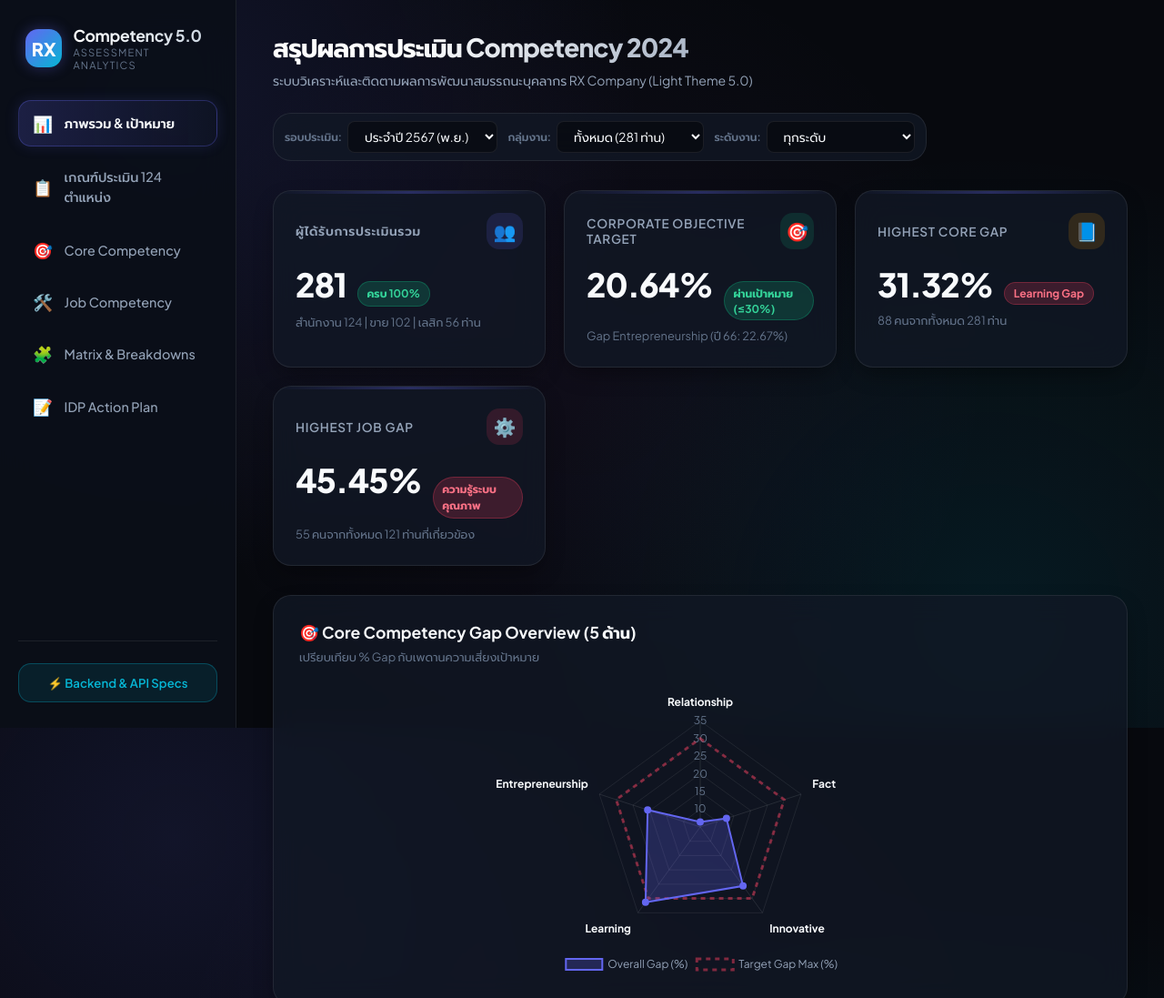
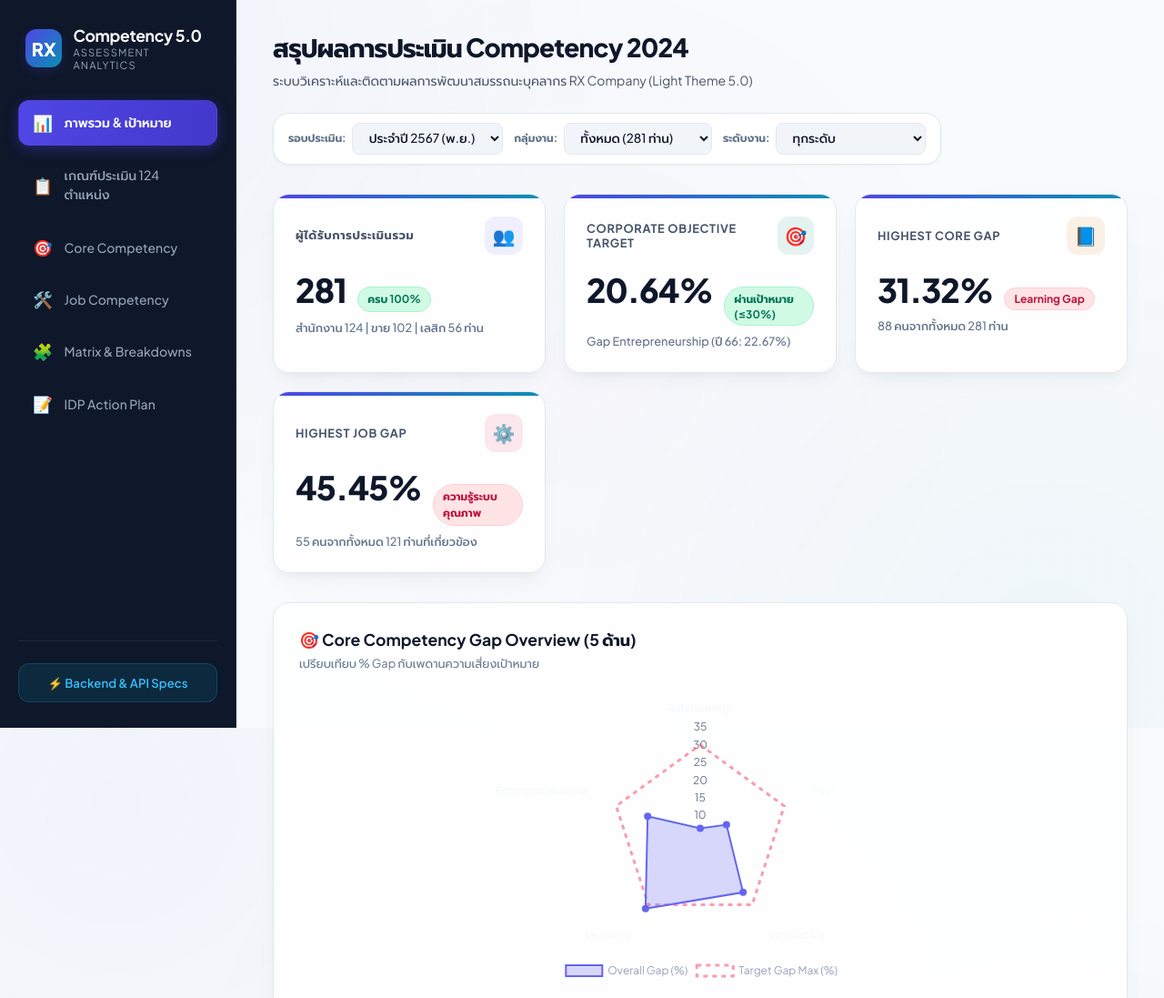
Before and after one commit to jirasaksa-max/Competency, a plain HTML site: page index.html in a window 1280 px wide. Shown: the top 1097 px of the page at 91% size. Drawn offline with nearby package versions, Linux system fonts and the light colour scheme.

Commit message:
Update styles.css

```diff
--- a/styles.css
+++ b/styles.css
@@ -1,43 +1,53 @@
 /* ==========================================================================
-   COMPETENCY ASSESSMENT 5.0 DASHBOARD - DESIGN SYSTEM & STYLES
-   Aesthetic: Dark Modern Enterprise Glassmorphism (5.0 Era UI/UX)
+   COMPETENCY ASSESSMENT 5.0 DASHBOARD - LIGHT MODE DESIGN SYSTEM
+   Aesthetic: Vibrant Modern Enterprise Light Mode (5.0 Era UI/UX)
    ========================================================================== */
 
 :root {
-  /* Color Palette */
-  --bg-dark: #07090e;
-  --bg-card: rgba(18, 24, 38, 0.75);
-  --bg-card-hover: rgba(28, 36, 56, 0.85);
-  --bg-glass: rgba(255, 255, 255, 0.03);
-  --border-color: rgba(255, 255, 255, 0.08);
-  --border-highlight: rgba(99, 102, 241, 0.3);
+  /* Light Theme Color Palette */
+  --bg-main: #f8fafc;
+  --bg-card: rgba(255, 255, 255, 0.92);
+  --bg-card-hover: #ffffff;
+  --bg-glass: rgba(241, 245, 249, 0.6);
+  --border-color: #e2e8f0;
+  --border-highlight: rgba(79, 70, 229, 0.3);
 
-  /* Brand Accents */
-  --primary: #6366f1;
-  --primary-glow: rgba(99, 102, 241, 0.35);
-  --secondary: #06b6d4;
-  --accent-purple: #a855f7;
-  --success: #10b981;
-  --success-glow: rgba(16, 185, 129, 0.25);
-  --warning: #f59e0b;
-  --warning-glow: rgba(245, 158, 11, 0.25);
-  --danger: #f43f5e;
-  --danger-glow: rgba(244, 63, 94, 0.25);
+  /* Sidebar Dark Contrast Slate */
+  --sidebar-bg: #0f172a;
+  --sidebar-border: #1e293b;
+  --sidebar-text: #94a3b8;
+  --sidebar-text-active: #ffffff;
 
-  /* Neutral Text */
-  --text-main: #f8fafc;
-  --text-muted: #94a3b8;
+  /* Brand Accents (Vivid Light Mode) */
+  --primary: #4f46e5;
+  --primary-light: rgba(79, 70, 229, 0.08);
+  --primary-glow: rgba(79, 70, 229, 0.2);
+  --secondary: #0891b2;
+  --accent-purple: #9333ea;
+  --success: #059669;
+  --success-light: rgba(5, 150, 105, 0.1);
+  --warning: #d97706;
+  --warning-light: rgba(217, 119, 6, 0.1);
+  --danger: #e11d48;
+  --danger-light: rgba(225, 29, 72, 0.1);
+
+  /* Neutral Text (High Contrast Slate) */
+  --text-main: #0f172a;
+  --text-muted: #475569;
   --text-dim: #64748b;
 
   /* Fonts & Shadows */
   --font-family: 'Plus Jakarta Sans', 'Prompt', -apple-system, BlinkMacSystemFont, sans-serif;
-  --shadow-lg: 0 20px 30px -10px rgba(0, 0, 0, 0.5), 0 0 15px rgba(99, 102, 241, 0.1);
-  --shadow-card: 0 10px 25px -5px rgba(0, 0, 0, 0.4);
+  --shadow-sm: 0 1px 3px rgba(0, 0, 0, 0.05);
+  --shadow-md: 0 4px 6px -1px rgba(0, 0, 0, 0.05), 0 2px 4px -2px rgba(0, 0, 0, 0.05);
+  --shadow-card: 0 10px 25px -5px rgba(15, 23, 42, 0.05), 0 8px 10px -6px rgba(15, 23, 42, 0.03);
+  --shadow-lg: 0 20px 30px -10px rgba(79, 70, 229, 0.12), 0 10px 15px -3px rgba(0, 0, 0, 0.04);
+
   --radius-sm: 8px;
-  --radius-md: 14px;
-  --radius-lg: 20px;
+  --radius-md: 12px;
+  --radius-lg: 18px;
   --radius-full: 9999px;
-  --transition: all 0.3s cubic-bezier(0.4, 0, 0.2, 1);
+  --transition: all 0.25s cubic-bezier(0.4, 0, 0.2, 1);
 }
 
 /* Reset & Base */
@@ -49,14 +59,14 @@
 
 body {
   font-family: var(--font-family);
-  background-color: var(--bg-dark);
+  background-color: var(--bg-main);
   color: var(--text-main);
   min-height: 100vh;
   overflow-x: hidden;
   background-image:
-    radial-gradient(circle at 15% 15%, rgba(99, 102, 241, 0.12) 0%, transparent 40%),
-    radial-gradient(circle at 85% 85%, rgba(6, 182, 212, 0.1) 0%, transparent 40%),
-    radial-gradient(circle at 50% 50%, rgba(168, 85, 247, 0.05) 0%, transparent 60%);
+    radial-gradient(circle at 10% 10%, rgba(79, 70, 229, 0.04) 0%, transparent 40%),
+    radial-gradient(circle at 90% 90%, rgba(8, 145, 178, 0.04) 0%, transparent 40%),
+    radial-gradient(circle at 50% 50%, rgba(147, 51, 234, 0.02) 0%, transparent 60%);
   background-attachment: fixed;
 }
 
@@ -67,11 +77,10 @@
   min-height: 100vh;
 }
 
-/* Sidebar Navigation */
+/* Sidebar Navigation (Executive Dark Slate Contrast) */
 .sidebar {
-  background: rgba(11, 15, 25, 0.95);
-  backdrop-filter: blur(20px);
-  border-right: 1px solid var(--border-color);
+  background: var(--sidebar-bg);
+  border-right: 1px solid var(--sidebar-border);
   padding: 1.75rem 1.25rem;
   display: flex;
   flex-direction: column;
@@ -100,21 +109,20 @@
   justify-content: center;
   font-size: 1.25rem;
   font-weight: 800;
-  box-shadow: 0 0 15px var(--primary-glow);
+  color: #ffffff;
+  box-shadow: 0 4px 12px var(--primary-glow);
 }
 
 .brand-title {
   font-size: 1.1rem;
   font-weight: 700;
+  color: #ffffff;
   letter-spacing: -0.02em;
-  background: linear-gradient(to right, #ffffff, #cbd5e1);
-  -webkit-background-clip: text;
-  -webkit-text-fill-color: transparent;
 }
 
 .brand-subtitle {
   font-size: 0.7rem;
-  color: var(--text-dim);
+  color: var(--sidebar-text);
   text-transform: uppercase;
   letter-spacing: 0.1em;
 }
@@ -135,9 +143,9 @@
   border-radius: var(--radius-md);
   background: transparent;
   border: 1px solid transparent;
-  color: var(--text-muted);
+  color: var(--sidebar-text);
   font-family: inherit;
-  font-size: 0.9rem;
+  font-size: 0.875rem;
   font-weight: 500;
   cursor: pointer;
   transition: var(--transition);
@@ -145,17 +153,15 @@
 }
 
 .nav-item button:hover {
-  background: rgba(255, 255, 255, 0.05);
-  color: var(--text-main);
-  border-color: rgba(255, 255, 255, 0.05);
+  background: rgba(255, 255, 255, 0.06);
+  color: #ffffff;
 }
 
 .nav-item.active button {
-  background: linear-gradient(90deg, rgba(99, 102, 241, 0.2), rgba(99, 102, 241, 0.05));
-  border-color: var(--border-highlight);
-  color: var(--text-main);
+  background: linear-gradient(90deg, var(--primary), #4338ca);
+  color: #ffffff;
   font-weight: 600;
-  box-shadow: 0 0 15px rgba(99, 102, 241, 0.15);
+  box-shadow: 0 4px 14px rgba(79, 70, 229, 0.35);
 }
 
 .nav-icon {
@@ -169,7 +175,7 @@
 
 .sidebar-footer {
   padding-top: 1.5rem;
-  border-top: 1px solid var(--border-color);
+  border-top: 1px solid var(--sidebar-border);
 }
 
 .api-spec-btn {
@@ -180,9 +186,9 @@
   gap: 0.5rem;
   padding: 0.75rem;
   border-radius: var(--radius-md);
-  background: rgba(6, 182, 212, 0.1);
-  border: 1px solid rgba(6, 182, 212, 0.3);
-  color: var(--secondary);
+  background: rgba(8, 145, 178, 0.15);
+  border: 1px solid rgba(8, 145, 178, 0.3);
+  color: #38bdf8;
   font-family: inherit;
   font-size: 0.825rem;
   font-weight: 600;
@@ -191,8 +197,7 @@
 }
 
 .api-spec-btn:hover {
-  background: rgba(6, 182, 212, 0.2);
-  box-shadow: 0 0 15px rgba(6, 182, 212, 0.3);
+  background: rgba(8, 145, 178, 0.25);
 }
 
 /* Main Content Area */
@@ -217,10 +222,8 @@
   font-size: 1.75rem;
   font-weight: 800;
   letter-spacing: -0.03em;
+  color: var(--text-main);
   margin-bottom: 0.25rem;
-  background: linear-gradient(135deg, #ffffff 30%, #94a3b8 100%);
-  -webkit-background-clip: text;
-  -webkit-text-fill-color: transparent;
 }
 
 .page-heading p {
@@ -232,11 +235,12 @@
   display: flex;
   align-items: center;
   gap: 0.75rem;
-  background: var(--bg-card);
-  padding: 0.5rem 0.75rem;
+  background: #ffffff;
+  padding: 0.6rem 1rem;
   border-radius: var(--radius-lg);
   border: 1px solid var(--border-color);
-  backdrop-filter: blur(15px);
+  box-shadow: var(--shadow-sm);
+  flex-wrap: wrap;
 }
 
 .filter-group {
@@ -248,18 +252,19 @@
 .filter-group label {
   font-size: 0.75rem;
   color: var(--text-dim);
-  font-weight: 600;
+  font-weight: 700;
   text-transform: uppercase;
 }
 
 .filter-select {
-  background: rgba(0, 0, 0, 0.4);
+  background: #f1f5f9;
   border: 1px solid var(--border-color);
   color: var(--text-main);
   padding: 0.45rem 0.85rem;
   border-radius: var(--radius-sm);
   font-family: inherit;
   font-size: 0.85rem;
+  font-weight: 500;
   outline: none;
   cursor: pointer;
   transition: var(--transition);
@@ -267,12 +272,13 @@
 
 .filter-select:hover, .filter-select:focus {
   border-color: var(--primary);
+  background: #ffffff;
 }
 
 /* Tab Panels */
 .tab-panel {
   display: none;
-  animation: fadeIn 0.4s cubic-bezier(0.16, 1, 0.3, 1);
+  animation: fadeIn 0.35s cubic-bezier(0.16, 1, 0.3, 1);
 }
 
 .tab-panel.active {
@@ -280,7 +286,7 @@
 }
 
 @keyframes fadeIn {
-  from { opacity: 0; transform: translateY(10px); }
+  from { opacity: 0; transform: translateY(8px); }
   to { opacity: 1; transform: translateY(0); }
 }
 
@@ -297,7 +303,6 @@
   border: 1px solid var(--border-color);
   border-radius: var(--radius-lg);
   padding: 1.5rem;
-  backdrop-filter: blur(15px);
   box-shadow: var(--shadow-card);
   transition: var(--transition);
   position: relative;
@@ -310,14 +315,15 @@
   top: 0;
   left: 0;
   width: 100%;
-  height: 3px;
-  background: linear-gradient(90deg, transparent, var(--border-highlight), transparent);
+  height: 4px;
+  background: linear-gradient(90deg, var(--primary), var(--secondary));
 }
 
 .kpi-card:hover {
   transform: translateY(-4px);
+  box-shadow: var(--shadow-lg);
   border-color: var(--border-highlight);
-  box-shadow: var(--shadow-lg);
+  background: var(--bg-card-hover);
 }
 
 .kpi-header {
@@ -328,16 +334,16 @@
 }
 
 .kpi-title {
-  font-size: 0.85rem;
+  font-size: 0.8rem;
   color: var(--text-muted);
-  font-weight: 600;
+  font-weight: 700;
   text-transform: uppercase;
   letter-spacing: 0.05em;
 }
 
 .kpi-icon-wrapper {
-  width: 40px;
-  height: 40px;
+  width: 42px;
+  height: 42px;
   border-radius: var(--radius-md);
   display: flex;
   align-items: center;
@@ -345,10 +351,10 @@
   font-size: 1.25rem;
 }
 
-.kpi-icon-primary { background: rgba(99, 102, 241, 0.15); color: var(--primary); }
-.kpi-icon-success { background: rgba(16, 185, 129, 0.15); color: var(--success); }
-.kpi-icon-warning { background: rgba(245, 158, 11, 0.15); color: var(--warning); }
-.kpi-icon-danger { background: rgba(244, 63, 94, 0.15); color: var(--danger); }
+.kpi-icon-primary { background: var(--primary-light); color: var(--primary); }
+.kpi-icon-success { background: var(--success-light); color: var(--success); }
+.kpi-icon-warning { background: var(--warning-light); color: var(--warning); }
+.kpi-icon-danger { background: var(--danger-light); color: var(--danger); }
 
 .kpi-value-row {
   display: flex;
@@ -361,28 +367,30 @@
   font-size: 2.25rem;
   font-weight: 800;
   letter-spacing: -0.03em;
+  color: var(--text-main);
 }
 
 .kpi-badge {
   font-size: 0.75rem;
   font-weight: 700;
-  padding: 0.25rem 0.6rem;
+  padding: 0.25rem 0.65rem;
   border-radius: var(--radius-full);
   display: inline-flex;
   align-items: center;
   gap: 0.25rem;
 }
 
-.badge-success { background: rgba(16, 185, 129, 0.2); color: #34d399; border: 1px solid rgba(16, 185, 129, 0.3); }
-.badge-danger { background: rgba(244, 63, 94, 0.2); color: #fb7185; border: 1px solid rgba(244, 63, 94, 0.3); }
-.badge-warning { background: rgba(245, 158, 11, 0.2); color: #fbbf24; border: 1px solid rgba(245, 158, 11, 0.3); }
+.badge-success { background: #d1fae5; color: #047857; border: 1px solid #a7f3d0; }
+.badge-danger { background: #ffe4e6; color: #be123c; border: 1px solid #fecdd3; }
+.badge-warning { background: #fef3c7; color: #b45309; border: 1px solid #fde68a; }
 
 .kpi-footer {
   font-size: 0.8rem;
   color: var(--text-dim);
+  font-weight: 500;
 }
 
-/* Content Grid & Glass Cards */
+/* Content Grid & Cards */
 .content-grid-2 {
   display: grid;
   grid-template-columns: repeat(auto-fit, minmax(480px, 1fr));
@@ -402,9 +410,12 @@
   border: 1px solid var(--border-color);
   border-radius: var(--radius-lg);
   padding: 1.75rem;
-  backdrop-filter: blur(15px);
   box-shadow: var(--shadow-card);
   transition: var(--transition);
+}
+
+.glass-card:hover {
+  box-shadow: var(--shadow-md);
 }
 
 .glass-card-header {
@@ -412,11 +423,14 @@
   align-items: center;
   justify-content: space-between;
   margin-bottom: 1.5rem;
+  flex-wrap: wrap;
+  gap: 1rem;
 }
 
 .card-title {
   font-size: 1.1rem;
   font-weight: 700;
+  color: var(--text-main);
   display: flex;
   align-items: center;
   gap: 0.6rem;
@@ -443,6 +457,7 @@
   overflow-x: auto;
   border-radius: var(--radius-md);
   border: 1px solid var(--border-color);
+  background: #ffffff;
 }
 
 .custom-table {
@@ -453,10 +468,10 @@
 }
 
 .custom-table th {
-  background: rgba(15, 23, 42, 0.8);
+  background: #f1f5f9;
   color: var(--text-muted);
   padding: 1rem 1.25rem;
-  font-weight: 600;
+  font-weight: 700;
   text-transform: uppercase;
   letter-spacing: 0.05em;
   font-size: 0.75rem;
@@ -464,8 +479,8 @@
 }
 
 .custom-table td {
-  padding: 1rem 1.25rem;
-  border-bottom: 1px solid rgba(255, 255, 255, 0.04);
+  padding: 0.9rem 1.25rem;
+  border-bottom: 1px solid #f1f5f9;
   color: var(--text-main);
 }
 
@@ -474,14 +489,14 @@
 }
 
 .custom-table tbody tr:hover {
-  background: rgba(255, 255, 255, 0.03);
+  background: #f8fafc;
 }
 
 /* Progress Bar Components */
 .progress-bar-bg {
   width: 100%;
   height: 8px;
-  background: rgba(255, 255, 255, 0.08);
+  background: #e2e8f0;
   border-radius: var(--radius-full);
   overflow: hidden;
   position: relative;
@@ -494,11 +509,11 @@
 }
 
 .fill-primary { background: linear-gradient(90deg, var(--primary), var(--secondary)); }
-.fill-danger { background: linear-gradient(90deg, #f43f5e, #fb7185); }
-.fill-warning { background: linear-gradient(90deg, #f59e0b, #fbbf24); }
-.fill-success { background: linear-gradient(90deg, #10b981, #34d399); }
+.fill-danger { background: linear-gradient(90deg, #e11d48, #fb7185); }
+.fill-warning { background: linear-gradient(90deg, #d97706, #fbbf24); }
+.fill-success { background: linear-gradient(90deg, #059669, #34d399); }
 
-/* Heatmap Pill Badges */
+/* Heatmap & Tag Badges */
 .gap-tag {
   display: inline-flex;
   align-items: center;
@@ -509,9 +524,20 @@
   font-weight: 700;
 }
 
-.gap-high { background: rgba(244, 63, 94, 0.2); color: #f43f5e; border: 1px solid rgba(244, 63, 94, 0.3); }
-.gap-medium { background: rgba(245, 158, 11, 0.2); color: #f59e0b; border: 1px solid rgba(245, 158, 11, 0.3); }
-.gap-low { background: rgba(16, 185, 129, 0.2); color: #10b981; border: 1px solid rgba(16, 185, 129, 0.3); }
+.gap-high { background: #ffe4e6; color: #e11d48; border: 1px solid #fecdd3; }
+.gap-medium { background: #fef3c7; color: #d97706; border: 1px solid #fde68a; }
+.gap-low { background: #d1fae5; color: #059669; border: 1px solid #a7f3d0; }
+
+.competency-chip {
+  display: inline-block;
+  background: #e0e7ff;
+  color: #3730a3;
+  padding: 0.25rem 0.55rem;
+  border-radius: var(--radius-sm);
+  font-size: 0.75rem;
+  font-weight: 600;
+  margin: 0.15rem;
+}
 
 /* Slide-out Integration Drawer / Modal */
 .modal-overlay {
@@ -520,8 +546,8 @@
   left: 0;
   width: 100vw;
   height: 100vh;
-  background: rgba(0, 0, 0, 0.7);
-  backdrop-filter: blur(8px);
+  background: rgba(15, 23, 42, 0.6);
+  backdrop-filter: blur(6px);
   z-index: 999;
   display: none;
   opacity: 0;
@@ -536,21 +562,21 @@
 }
 
 .modal-container {
-  background: #0f172a;
-  border: 1px solid var(--border-highlight);
+  background: #ffffff;
+  border: 1px solid var(--border-color);
   border-radius: var(--radius-lg);
   width: 90%;
   max-width: 900px;
   max-height: 85vh;
   display: flex;
   flex-direction: column;
-  box-shadow: 0 25px 50px -12px rgba(0, 0, 0, 0.8);
+  box-shadow: 0 25px 50px -12px rgba(15, 23, 42, 0.25);
   overflow: hidden;
 }
 
 .modal-header {
   padding: 1.25rem 1.75rem;
-  background: rgba(15, 23, 42, 0.9);
+  background: #f8fafc;
   border-bottom: 1px solid var(--border-color);
   display: flex;
   align-items: center;
@@ -560,7 +586,7 @@
 .modal-title {
   font-size: 1.15rem;
   font-weight: 700;
-  color: var(--secondary);
+  color: var(--primary);
   display: flex;
   align-items: center;
   gap: 0.5rem;
@@ -587,13 +613,13 @@
 }
 
 .code-block {
-  background: #07090e;
-  border: 1px solid var(--border-color);
+  background: #0f172a;
+  border: 1px solid #1e293b;
   border-radius: var(--radius-md);
   padding: 1.25rem;
   font-family: 'Fira Code', 'Courier New', monospace;
   font-size: 0.825rem;
-  color: #a5f3fc;
+  color: #38bdf8;
   overflow-x: auto;
   margin: 1rem 0;
   line-height: 1.6;
@@ -601,7 +627,7 @@
 
 /* Button UI */
 .btn-primary {
-  background: linear-gradient(135deg, var(--primary), #4f46e5);
+  background: linear-gradient(135deg, var(--primary), #4338ca);
   color: #ffffff;
   border: none;
   padding: 0.6rem 1.25rem;
@@ -614,30 +640,49 @@
   display: inline-flex;
   align-items: center;
   gap: 0.5rem;
-  box-shadow: 0 4px 14px var(--primary-glow);
+  box-shadow: 0 4px 12px var(--primary-glow);
 }
 
 .btn-primary:hover {
   transform: translateY(-2px);
-  box-shadow: 0 6px 20px var(--primary-glow);
+  box-shadow: 0 6px 18px var(--primary-glow);
 }
 
 .btn-secondary {
-  background: rgba(255, 255, 255, 0.05);
+  background: #f1f5f9;
   color: var(--text-main);
   border: 1px solid var(--border-color);
   padding: 0.6rem 1.25rem;
   border-radius: var(--radius-md);
   font-family: inherit;
   font-size: 0.85rem;
-  font-weight: 500;
+  font-weight: 600;
   cursor: pointer;
   transition: var(--transition);
 }
 
 .btn-secondary:hover {
-  background: rgba(255, 255, 255, 0.1);
-  border-color: rgba(255, 255, 255, 0.2);
+  background: #e2e8f0;
+}
+
+/* Search input */
+.search-input {
+  background: #f1f5f9;
+  border: 1px solid var(--border-color);
+  color: var(--text-main);
+  padding: 0.55rem 1rem;
+  border-radius: var(--radius-md);
+  font-family: inherit;
+  font-size: 0.85rem;
+  outline: none;
+  width: 280px;
+  transition: var(--transition);
+}
+
+.search-input:focus {
+  border-color: var(--primary);
+  background: #ffffff;
+  box-shadow: 0 0 0 3px rgba(79, 70, 229, 0.1);
 }
 
 /* Responsive adjustments */
```
